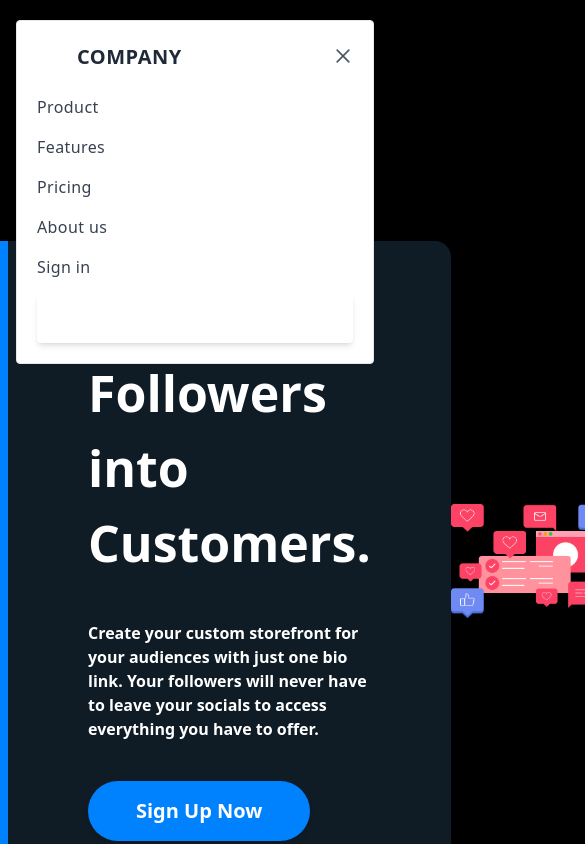
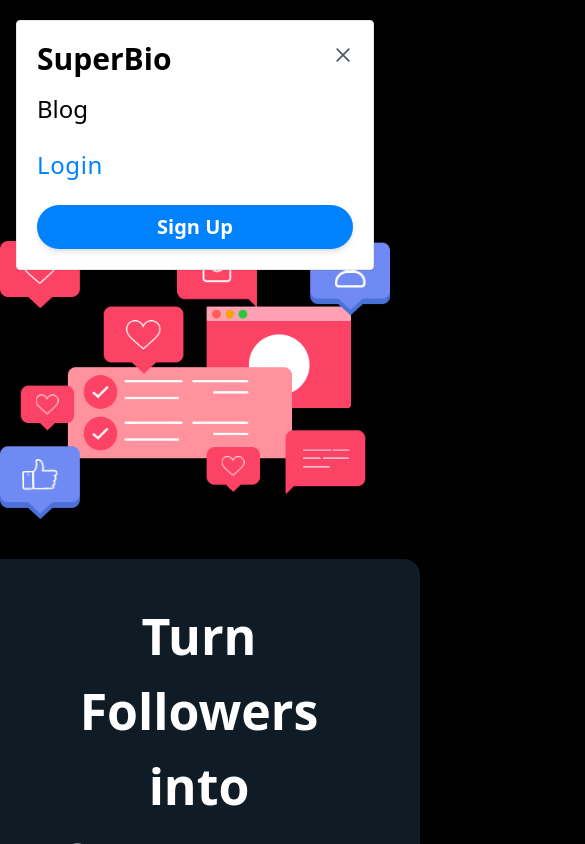
Before and after one commit to sajid1545/super_bio, a React (Vite) app: page / in a window 390 px wide. Both pictures are taken after a click on the button "Open Menu". Shown: the top 844 px of the page, 585 px wide, since content can reach past the window. Built offline with nearby package versions, Linux system fonts and the light colour scheme.

Commit message:
site made responsive

```diff
--- a/src/Components/About/About.jsx
+++ b/src/Components/About/About.jsx
@@ -6,22 +6,22 @@
 			<div className="w-[85%] mx-auto bg-[#212F39] p-16  rounded-3xl relative mb-80">
 				<h1 className="text-[40px] font-bold">About</h1>
 
-				<div className="grid grid-cols-3 absolute gap-40 w-[80%] mt-5 mx-auto">
-					<div className="bg-[#0F1C26] rounded-3xl p-5 w-[350px] ">
+				<div className="grid grid-cols-1 lg:grid-cols-3 sm:absolute gap-40 lg:w-[80%] mt-5 mx-auto">
+					<div className="bg-[#0F1C26] rounded-3xl p-5 w-full lg:w-[350px] ">
 						<h1 className="text-4xl mb-5">Customize your Link</h1>
 						<p className="font-bold text-[#dddddd]">
 							Make your superbio pop. Embody your brand through custom colors, fonts and images.
 						</p>
 					</div>
-					<div className="bg-[#0F1C26] rounded-3xl p-5 w-[350px] ">
+					<div className="bg-[#0F1C26] rounded-3xl p-5 w-full lg:w-[350px] ">
 						<h1 className="text-4xl mb-5">Analytics and Insights</h1>
 						<p className="font-bold text-[#dddddd]">
 							Gain valuable insight into your traffic and discover which content is performing with
 							your audience.
 						</p>
 					</div>
-					<div className="bg-[#0F1C26] rounded-3xl p-5 w-[350px] ">
-						<h1 className="text-4xl mb-5">Powerful Third-Party Integrations</h1>
+					<div className="bg-[#0F1C26] rounded-3xl p-5 w-full lg:w-[350px] ">
+						<h1 className= "text-3xl sm:text-4xl mb-5">Powerful Third-Party Integrations</h1>
 						<p className="font-bold text-[#dddddd]">
 							Collect email subscribers, connect with third-party analytics and remarket to your
 							audience.
--- a/src/Components/Banner/Banner.jsx
+++ b/src/Components/Banner/Banner.jsx
@@ -6,18 +6,18 @@
 const Banner = () => {
 	return (
 		<div className="">
-			<div className="flex items-center justify-between">
+			<div className="flex items-center justify-between flex-col-reverse sm:flex-row gap-10 sm:gap-0">
 				<div className="lg:w-[50%] bg-[#0F1C26] rounded-tr-2xl rounded-br-2xl border-l-8 border-[#0082FF] ">
-					<h1 className="text-[50px] px-20 py-10 pt-10 font-bold">
+					<h1 className="text-[50px] px-20 py-10 pt-10 font-bold text-center sm:text-left">
 						Turn Followers into Customers.
 					</h1>
-					<p className="px-20 pb-10 font-semibold">
+					<p className="px-20 pb-10 font-semibold text-center sm:text-left">
 						Create your custom storefront for your audiences with just one bio link. Your followers
 						will never have to leave your socials to access everything you have to offer.
 					</p>
 					<div className="px-10 pb-10">
 						<button
-							className=" text-xl text-white ml-10 py-4 px-12  bg-[#0082FF] hover:bg-[#0168c8] focus:ring-[#4ea4f4] focus:ring-offset-[#0082FF]   transition ease-in duration-200 text-center  font-semibold shadow-md focus:outline-none focus:ring-2 focus:ring-offset-2  rounded-full"
+							className=" text-xl text-white ml-10 py-4 px-12   bg-[#0082FF] hover:bg-[#0168c8] focus:ring-[#4ea4f4] focus:ring-offset-[#0082FF]   transition ease-in duration-200 text-center  font-semibold shadow-md focus:outline-none focus:ring-2 focus:ring-offset-2  rounded-full"
 							aria-label="Sign up"
 							title="Sign up">
 							Sign Up Now
@@ -29,7 +29,7 @@
 				</div>
 			</div>
 
-			<div className='mt-24 flex justify-end mb-10'>
+			<div className="mt-24 sm:flex justify-end mb-10 hidden ">
 				<img src={bannerLogo} alt="" />
 			</div>
 		</div>
--- a/src/Components/Gamer/Gamer.jsx
+++ b/src/Components/Gamer/Gamer.jsx
@@ -2,9 +2,9 @@
 
 const Gamer = () => {
 	return (
-		<div className='w-[85%] mx-auto bg-[#212F39] py-20 px-14 rounded-3xl my-20'>
-			<h1 className='text-[40px] mb-5 font-bold'>Lokesh Gamer | Youtube </h1>
-			<p className='text-[#dddddd] font-bold lg:w-[80%] text-xl'>
+		<div className='lg:w-[85%] mx-auto bg-[#212F39] py-20 px-14 rounded-3xl my-20'>
+			<h1 className='text-[40px] mb-5 font-bold text-center sm:text-left'>Lokesh Gamer | Youtube </h1>
+			<p className='text-[#dddddd] font-bold lg:w-[80%] text-xl text-center sm:text-left'>
 				I chose to work with Superbio because of their amazing and supportive team who shares those
 				values. It’s an all-in-one platform that is really quick and easy to navigate. And is really
 				aesthetically appealing.
--- a/src/Components/Navbar/Navbar.jsx
+++ b/src/Components/Navbar/Navbar.jsx
@@ -56,32 +56,10 @@
 						</button>
 						{isMenuOpen && (
 							<div className="absolute top-0 left-0 w-full">
-								<div className="p-5 bg-white border rounded shadow-sm">
+								<div className="p-5 bg-white border rounded shadow-sm text-black">
 									<div className="flex items-center justify-between mb-4">
-										<div>
-											<a
-												href="/"
-												aria-label="Company"
-												title="Company"
-												className="inline-flex items-center">
-												<svg
-													className="w-8 text-deep-purple-accent-400"
-													viewBox="0 0 24 24"
-													strokeLinejoin="round"
-													strokeWidth="2"
-													strokeLinecap="round"
-													strokeMiterlimit="10"
-													stroke="currentColor"
-													fill="none">
-													<rect x="3" y="1" width="7" height="12" />
-													<rect x="3" y="17" width="7" height="6" />
-													<rect x="14" y="1" width="7" height="6" />
-													<rect x="14" y="11" width="7" height="12" />
-												</svg>
-												<span className="ml-2 text-xl font-bold tracking-wide text-gray-800 uppercase">
-													Company
-												</span>
-											</a>
+										<div className="">
+											<span className="text-3xl font-extrabold text-center  ">SuperBio</span>
 										</div>
 										<div>
 											<button
@@ -101,58 +79,21 @@
 									<nav>
 										<ul className="space-y-4">
 											<li>
-												<a
-													href="/"
-													aria-label="Our product"
-													title="Our product"
-													className="font-medium tracking-wide text-gray-700 transition-colors duration-200 hover:text-deep-purple-accent-400">
-													Product
+												<a href="/" className="text-2xl mr-10">
+													Blog
 												</a>
 											</li>
 											<li>
 												<a
 													href="/"
-													aria-label="Our product"
-													title="Our product"
-													className="font-medium tracking-wide text-gray-700 transition-colors duration-200 hover:text-deep-purple-accent-400">
-													Features
+													className="inline-flex items-center justify-center h-12  font-medium tracking-wide text-2xl text-[#0182FE] transition duration-200 rounded ">
+													Login
 												</a>
 											</li>
 											<li>
-												<a
-													href="/"
-													aria-label="Product pricing"
-													title="Product pricing"
-													className="font-medium tracking-wide text-gray-700 transition-colors duration-200 hover:text-deep-purple-accent-400">
-													Pricing
-												</a>
-											</li>
-											<li>
-												<a
-													href="/"
-													aria-label="About us"
-													title="About us"
-													className="font-medium tracking-wide text-gray-700 transition-colors duration-200 hover:text-deep-purple-accent-400">
-													About us
-												</a>
-											</li>
-											<li>
-												<a
-													href="/"
-													aria-label="Sign in"
-													title="Sign in"
-													className="font-medium tracking-wide text-gray-700 transition-colors duration-200 hover:text-deep-purple-accent-400">
-													Sign in
-												</a>
-											</li>
-											<li>
-												<a
-													href="/"
-													className="inline-flex items-center justify-center w-full h-12 px-6 font-medium tracking-wide text-white transition duration-200 rounded shadow-md bg-deep-purple-accent-400 hover:bg-deep-purple-accent-700 focus:shadow-outline focus:outline-none"
-													aria-label="Sign up"
-													title="Sign up">
-													Sign up
-												</a>
+												<button className=" text-xl text-white w-full py-2 px-4  bg-[#0082FF] hover:bg-[#0168c8] focus:ring-[#4ea4f4] focus:ring-offset-[#0082FF] transition ease-in duration-200 text-center  font-semibold shadow-md focus:outline-none focus:ring-2 focus:ring-offset-2  rounded-full">
+													Sign Up
+												</button>
 											</li>
 										</ul>
 									</nav>
--- a/src/Components/TryForFree/TryForFree.jsx
+++ b/src/Components/TryForFree/TryForFree.jsx
@@ -3,10 +3,10 @@
 
 const TryForFree = () => {
 	return (
-		<div className="w-[85%] mx-auto bg-[#212F39] py-16 px-12 rounded-3xl my-20 flex items-center ">
+		<div className="lg:w-[85%] mx-auto bg-[#212F39] py-16 px-12 rounded-3xl my-20 flex items-center justify-center flex-col sm:flex-row">
 			<img src={free} alt="" className="cursor-pointer  hover:scale-105 ease-in duration-500" />
-			<div className="ml-40">
-				<h1 className="text-[40px] mb-5 font-bold">Try it for free</h1>
+			<div className="sm:ml-40">
+				<h1 className="text-[40px] mb-5 mt-10 sm:mt-0 font-bold">Try it for free</h1>
 				<p className="text-[#dddddd] font-bold lg:w-[80%] text-xl">
 					Create your own meaningful link in bio today for free. Join for free!
 				</p>
--- a/src/Components/UseIt/UseIt.jsx
+++ b/src/Components/UseIt/UseIt.jsx
@@ -2,7 +2,7 @@
 
 const UseIt = () => {
 	return (
-		<div className="w-[85%] mx-auto bg-[#212F39] pl-14 pt-16 pb-10 rounded-3xl my-20 mt-[150px] mb-[80px]">
+		<div className="lg:w-[85%] mx-auto bg-[#212F39] pl-14 pt-16 pb-10 rounded-3xl my-20 mt-[150px] mb-[80px]">
 			<h1 className="text-5xl mb-9 font-bold">Use it anywhere</h1>
 			<p className="mb-10 text-[#dddddd] text-[20px]">
 				Take your Superbio link wherever your audience is, <br /> to help them to discover all your
```
Also changed, not shown: src/Components/Footer/Footer.jsx (+8 -7 lines), src/Components/SecondBanner/SecondBanner.jsx (+20 -12 lines).
